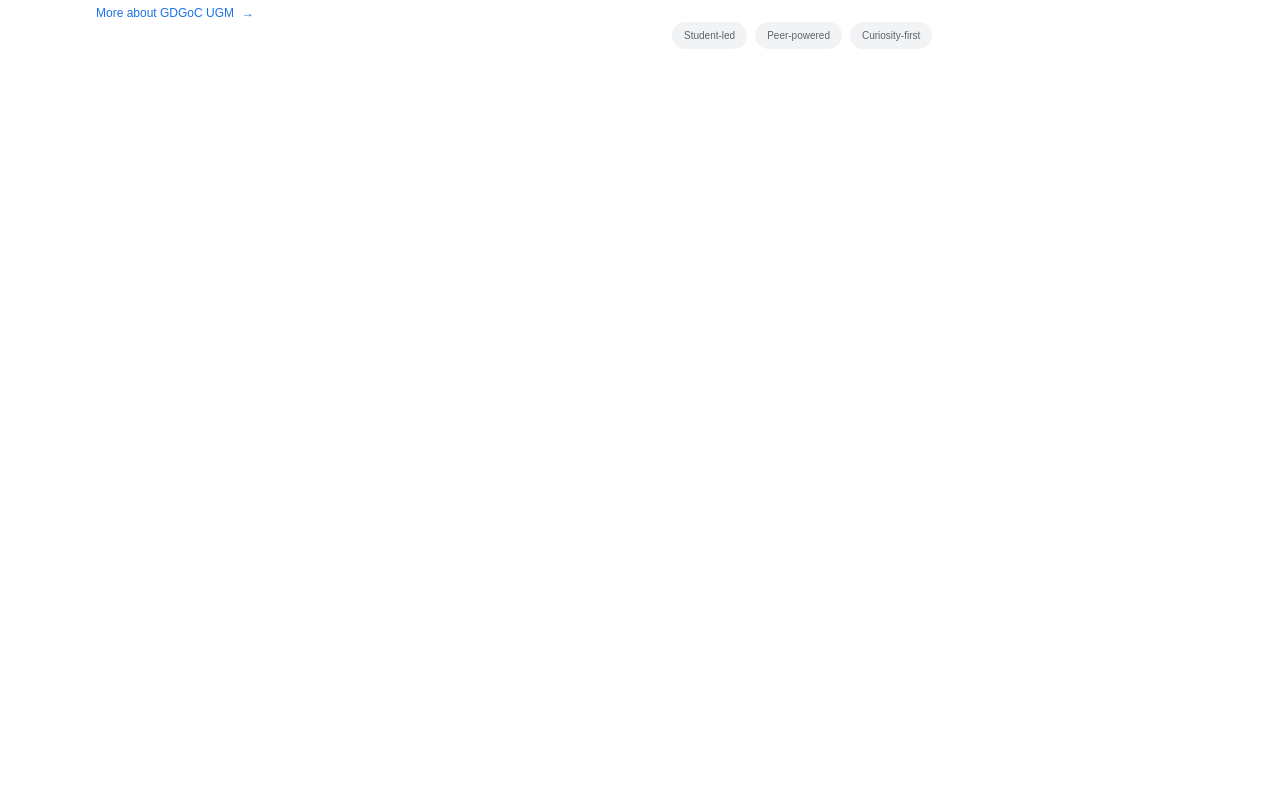
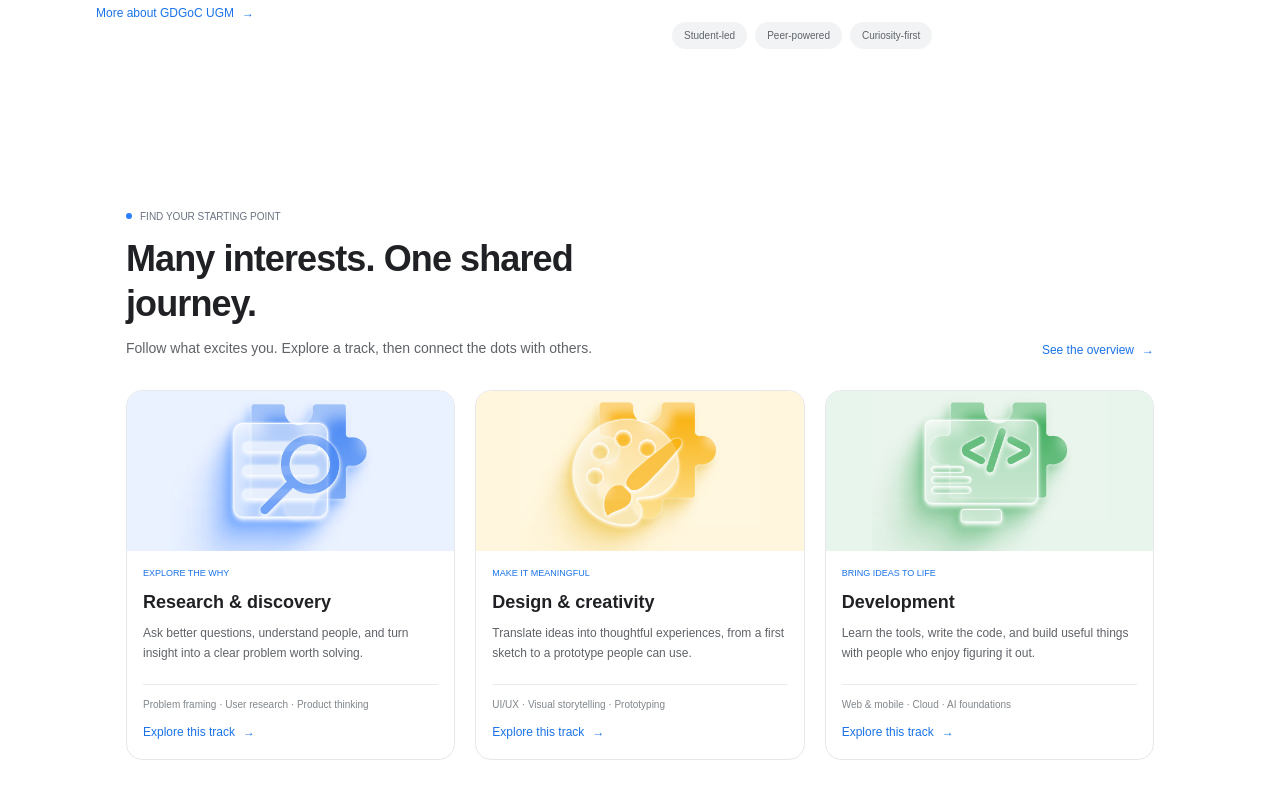
Before and after one commit to Mafihsheezz/gdgoc-frontend, a React (Vite) app: page / in a window 1280 px wide. Shown: the part 1058-1857 px from the top of the page. Before the commit the page ends 1187 px from the top, so only its background shows below. Built offline with nearby package versions, Linux system fonts and the light colour scheme; a web font is replaced by a local one.

Commit message:
feat: add learning tracks section

```diff
--- a/src/pages/Landing/Landing.jsx
+++ b/src/pages/Landing/Landing.jsx
@@ -1,6 +1,7 @@
 import HeroSection from './sections/HeroSection'
 import ValueStrip from './sections/ValueStrip'
 import AboutSection from './sections/AboutSection'
+import TracksSection from './sections/TracksSection'
 
 function Landing() {
   return (
@@ -8,6 +9,7 @@ function Landing() {
       <HeroSection />
       <ValueStrip />
       <AboutSection />
+      <TracksSection />
     </section>
   )
 }
--- /dev/null
+++ b/src/pages/Landing/sections/TracksSection.jsx
@@ -0,0 +1,124 @@
+import researchImage from "../../../assets/images/landing/research-illustration.png";
+import designImage from "../../../assets/images/landing/design-illustration.png";
+import developmentImage from "../../../assets/images/landing/development-illustration.png";
+import { Link } from "react-router-dom";
+
+const tracks = [
+  {
+    label: "EXPLORE THE WHY",
+    title: "Research & discovery",
+    description:
+      "Ask better questions, understand people, and turn insight into a clear problem worth solving.",
+    category: "Problem framing · User research · Product thinking",
+    color: "bg-[#EAF2FF]",
+    image: researchImage,
+    imagePosition: 'translate-y-12',
+  },
+  {
+    label: "MAKE IT MEANINGFUL",
+    title: "Design & creativity",
+    description:
+      "Translate ideas into thoughtful experiences, from a first sketch to a prototype people can use.",
+    category: "UI/UX · Visual storytelling · Prototyping",
+    color: "bg-[#FFF6DD]",
+    image: designImage,
+    imagePosition: 'translate-y-8',
+  },
+  {
+    label: "BRING IDEAS TO LIFE",
+    title: "Development",
+    description:
+      "Learn the tools, write the code, and build useful things with people who enjoy figuring it out.",
+    category: "Web & mobile · Cloud · AI foundations",
+    color: "bg-[#E8F5EC]",
+    image: developmentImage,
+    imagePosition: 'translate-y-12',
+  },
+];
+
+function TracksSection() {
+  return (
+    <section className="bg-white py-16 sm:py-20">
+      <div className="mx-auto w-full max-w-[1060px] px-5 sm:px-4">
+        {/* Section Heading */}
+        <div className="mb-8">
+          <div className="mb-3 flex items-center gap-2">
+            <span className="h-1.5 w-1.5 rounded-full bg-blue-500" />
+            <p className="text-[10px] font-medium text-gray-500">
+              FIND YOUR STARTING POINT
+            </p>
+          </div>
+
+          <div className="flex flex-col justify-between gap-4 sm:flex-row sm:items-end">
+            <div>
+              <h2 className="max-w-xl text-3xl font-bold leading-tight tracking-tight text-[#202124] sm:text-4xl">
+                Many interests. One shared journey.
+              </h2>
+
+              <p className="mt-3 text-sm text-[#5F6368]">
+                Follow what excites you. Explore a track, then connect the dots
+                with others.
+              </p>
+            </div>
+
+            <Link
+              to="/overview"
+              className="inline-flex shrink-0 items-center gap-2 text-xs font-medium text-[#1A73E8] hover:text-blue-700"
+            >
+              See the overview <span>→</span>
+            </Link>
+          </div>
+        </div>
+
+        {/* Track Cards */}
+        <div className="grid grid-cols-1 gap-5 sm:grid-cols-2 lg:grid-cols-3">
+          {tracks.map((track) => (
+            <article
+              key={track.title}
+              className="overflow-hidden rounded-2xl border border-[#E5E7EB] bg-white transition-shadow duration-300 hover:shadow-lg"
+            >
+              {/* Illustration */}
+              <div
+                className={`relative flex h-40 items-center justify-center overflow-hidden ${track.color}`}
+                >
+                <img
+                  src={track.image}
+                  alt={track.title}
+                  className={`h-[265px] w-[240px] max-w-none shrink-0 object-contain ${track.imagePosition}`}
+                />
+              </div>
+
+              {/* Card Content */}
+              <div className="p-4">
+                <p className="text-[9px] font-medium text-[#1A73E8]">
+                  {track.label}
+                </p>
+
+                <h3 className="mt-2 text-lg font-bold text-[#202124]">
+                  {track.title}
+                </h3>
+
+                <p className="mt-2 min-h-[48px] text-xs leading-relaxed text-[#5F6368]">
+                  {track.description}
+                </p>
+
+                <div className="my-3 border-t border-[#E8EAED]" />
+
+                <p className="text-[10px] text-[#80868B]">{track.category}</p>
+
+                <Link
+                  to="/overview"
+                  className="mt-3 inline-flex items-center gap-2 text-xs font-medium text-[#1A73E8] hover:text-blue-700"
+                >
+                  Explore this track <span>→</span>
+                </Link>
+              </div>
+            </article>
+          ))}
+        </div>
+      </div>
+    </section>
+  );
+}
+
+export default TracksSection;
```
